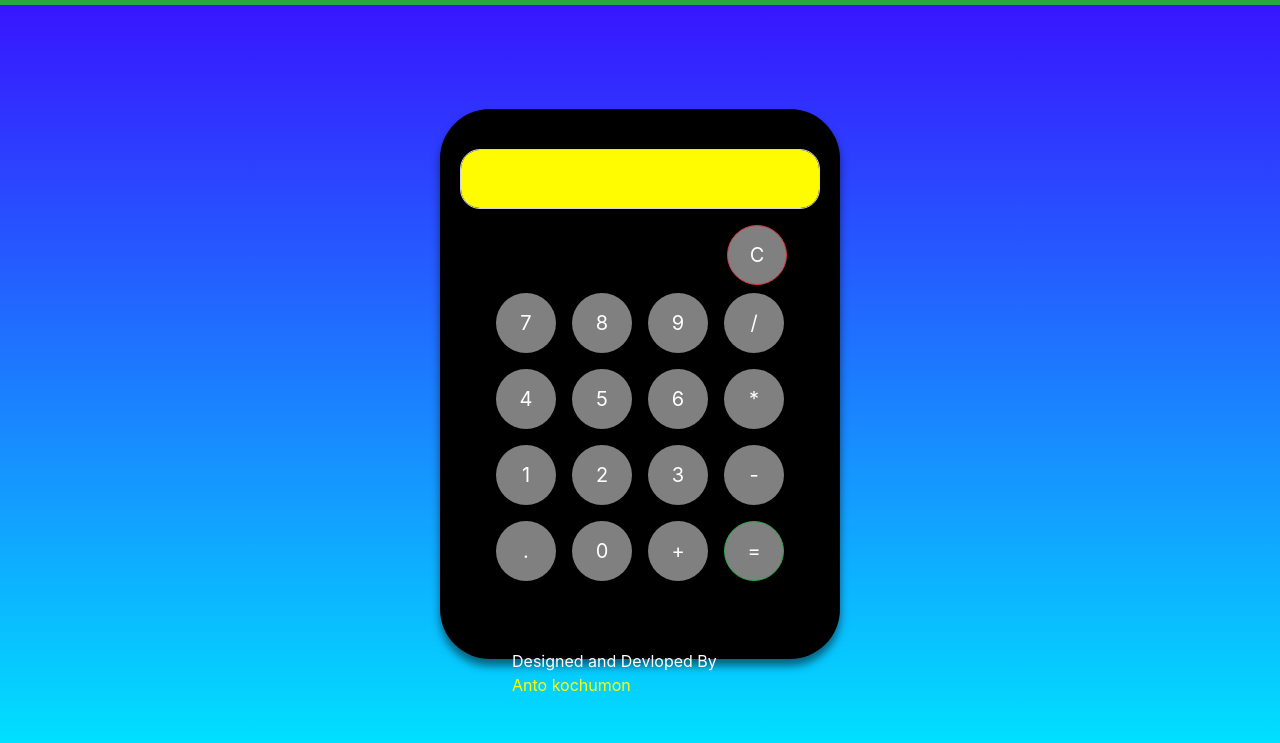
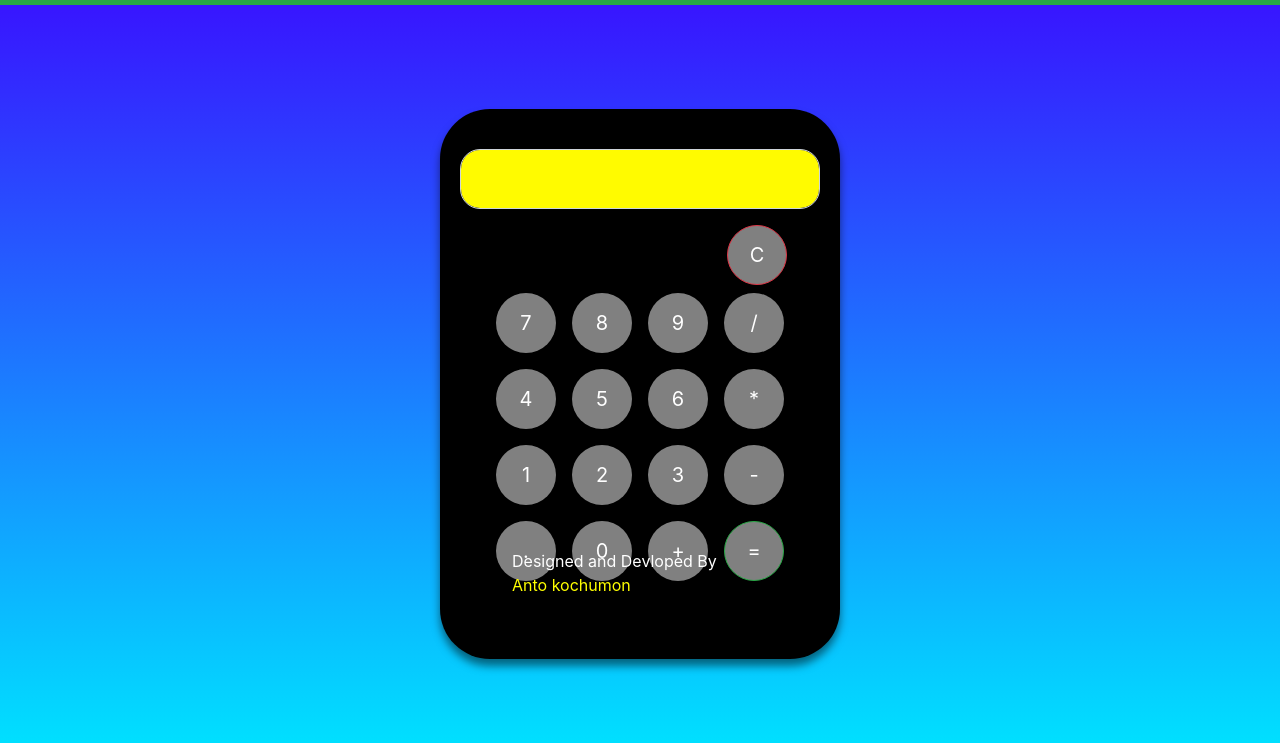
Before and after one commit to Antokochumon/calc, a plain HTML site: page index.html in a window 1280 px wide. Shown: the part 51-794 px from the top of the page. Drawn offline with nearby package versions, Linux system fonts and the light colour scheme.

Commit message:
Update index.html

```diff
--- a/index.html
+++ b/index.html
@@ -51,7 +51,7 @@
         .foot{
 
             position: absolute;
-            top: 700px;
+            top: 600px;
             left: 40%;
          }
          #nav{
```
